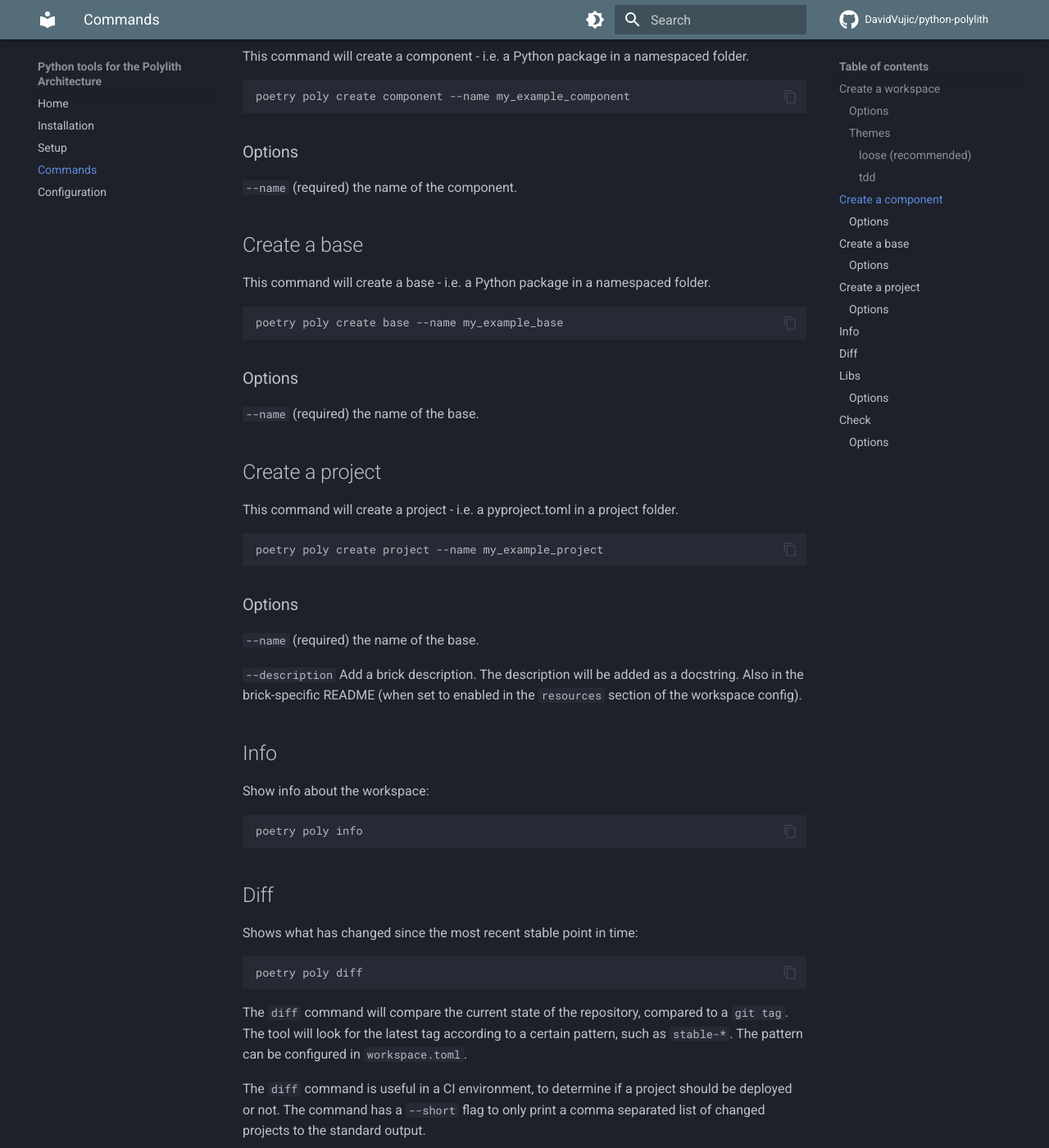
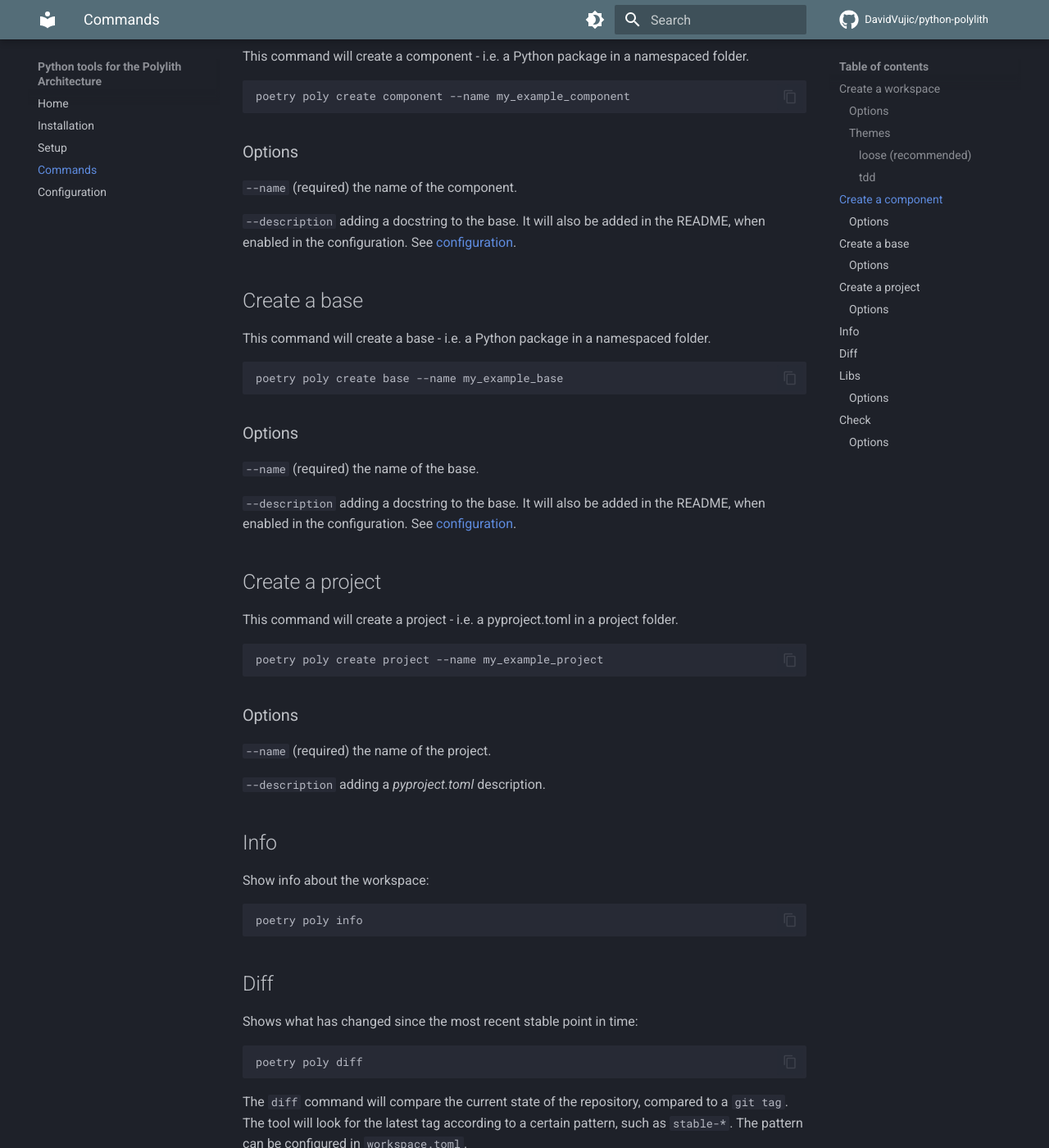
Before and after one commit to DavidVujic/python-polylith-docs, an MkDocs documentation site: the page built from docs/commands.md, in a window 1280 px wide and 1400 px high, scrolled down 839 px. Shown: the whole window at 82% size. Built offline with MkDocs 1.6.1 and Material for MkDocs 9.7.7, drawn with Linux system fonts in a browser that asks for light colours; comment, search, counter and statistics services are not loaded.

Commit message:
add configuration

````diff
--- a/docs/commands.md
+++ b/docs/commands.md
@@ -32,6 +32,9 @@ poetry poly create component --name my_example_component
 ### Options
 `--name` (required) the name of the component.
 
+`--description` adding a docstring to the base.
+It will also be added in the README, when enabled in the configuration. See [configuration](configuration.md).
+
 ## Create a base
 This command will create a base - i.e. a Python package in a namespaced folder.
 
@@ -42,6 +45,9 @@ poetry poly create base --name my_example_base
 ### Options
 `--name` (required) the name of the base.
 
+`--description` adding a docstring to the base.
+It will also be added in the README, when enabled in the configuration. See [configuration](configuration.md).
+
 ## Create a project
 This command will create a project - i.e. a pyproject.toml in a project folder.
 
@@ -50,11 +56,9 @@ poetry poly create project --name my_example_project
 ```
 
 ### Options
-`--name` (required) the name of the base.
+`--name` (required) the name of the project.
 
-`--description`
-Add a brick description. The description will be added as a docstring.
-Also in the brick-specific README (when set to enabled in the `resources` section of the workspace config).
+`--description` adding a _pyproject.toml_ description.
 
 
 ## Info
````
Also changed, not shown: docs/configuration.md (+7 -0 lines).
